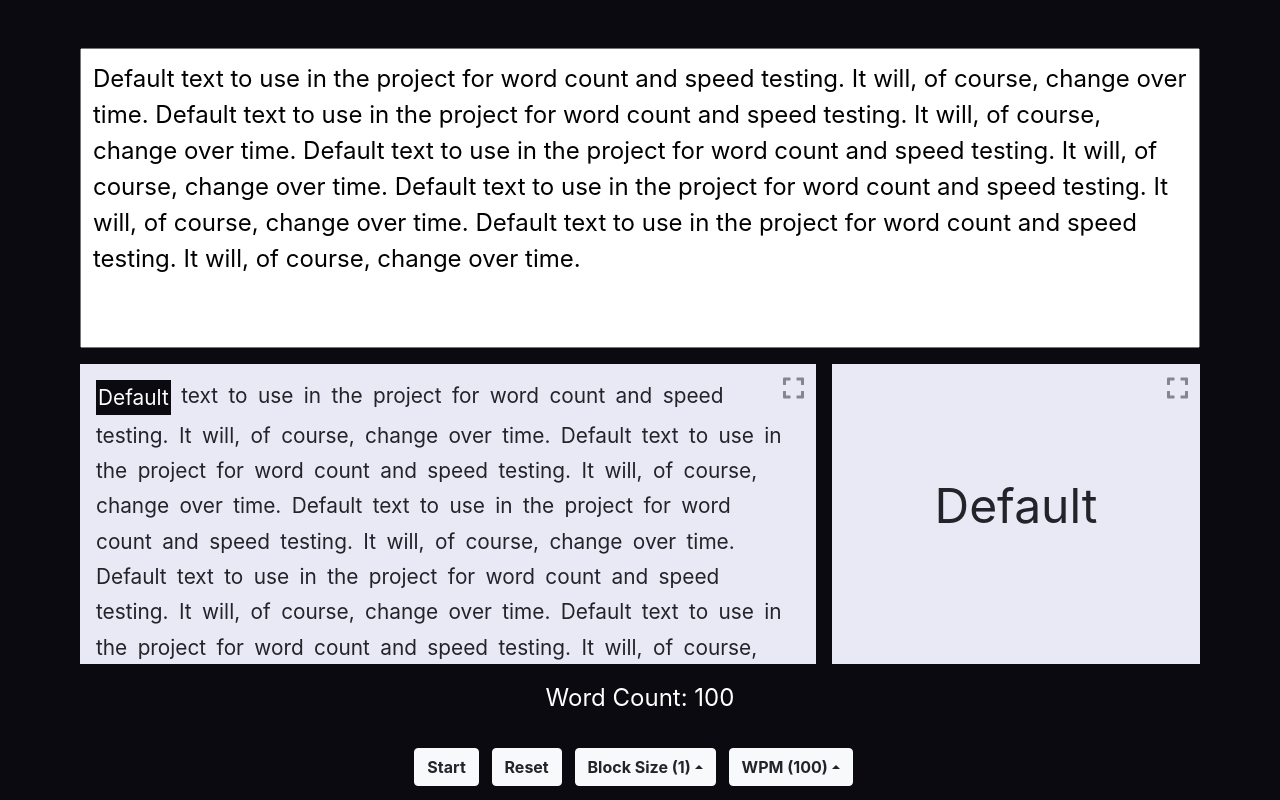
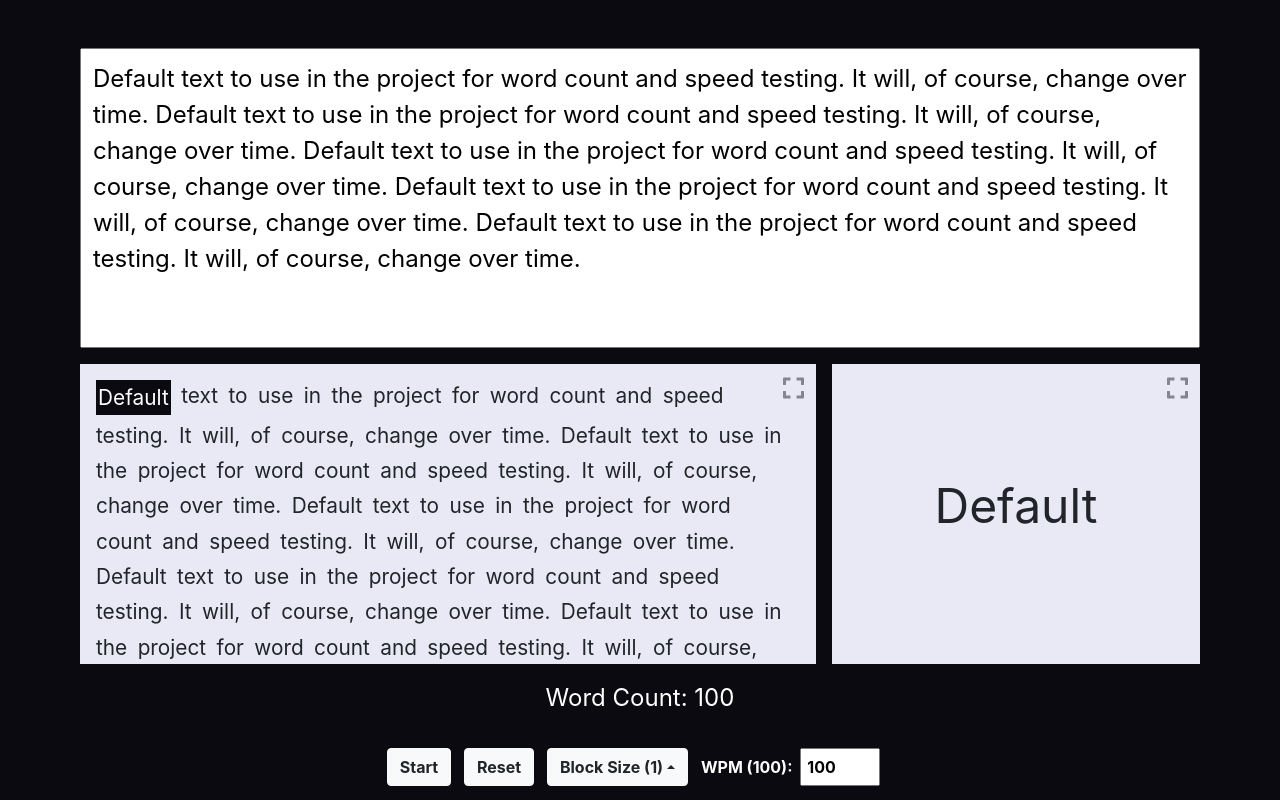
Before and after one commit to andrewg117/SpeedReader, a React (Create React App) app in the folder 3.0/speedreader/: page / in a window 1280 px wide. Built offline with nearby package versions, Linux system fonts and the light colour scheme.

Commit message:
added number input for wpm

```diff
--- a/3.0/speedreader/src/components/DisplayUserInputs.js
+++ b/3.0/speedreader/src/components/DisplayUserInputs.js
@@ -29,8 +29,17 @@ const InputButton = (props) => {
 const ValueInput = (props) => {
   return (
     <>
-      <label>{props.btnText}</label>
-      <input value={props.selector} defaultValue={100}></input>
+      <label for={props.dropdownID}>{props.btnText}:
+        <input
+          id={props.dropdownID}
+          type="number"
+          defaultValue={100}
+          value={props.wordsPerBlock}
+          onChange={props.selector}
+          min={100}
+          max={1000}
+        />
+      </label>
     </>
   );
 }
@@ -100,11 +109,6 @@ const DisplayUserInputs = () => {
         btnText={"Reset"}
       />
 
-      {/* <ValueInput
-        dropdownID="blockDropdown"
-        btnText={`Block Size (${wordsPerBlock})`}
-        selector={blockSizeSelector}
-      /> */}
       <InputDropdown
         dropdownID="blockDropdown"
         readerControl={toggleBlockDropdown}
@@ -114,14 +118,21 @@ const DisplayUserInputs = () => {
         options={blockSizeOptions}
       />
 
-      <InputDropdown
+      <ValueInput
+        dropdownID="wpmDropdown"
+        btnText={`WPM (${wpmSpeed})`}
+        selector={wpmSelector}
+        value={wpmSpeed}
+      />
+
+      {/* <InputDropdown
         dropdownID="wpmDropdown"
         readerControl={toggleWPMDropdown}
         openMenu={wpmMenuOpen}
         btnText={`WPM (${wpmSpeed})`}
         selector={wpmSelector}
         options={wpsSpeedOptions}
-      />
+      /> */}
     </section>
   );
 }
--- a/3.0/speedreader/src/components/UserInput.js
+++ b/3.0/speedreader/src/components/UserInput.js
@@ -104,7 +104,9 @@ export const DropdownSelector = ({ children }) => {
   }
 
   const wpmSelector = (e) => {
-    selectWPM(parseInt(e.target.innerText));
+    if(e.target.value >= 100 && e.target.value <= 1000){
+      selectWPM(e.target.value);
+    }
     pauseReader();
     selectBlock(0);
 
--- a/3.0/speedreader/src/styles.css
+++ b/3.0/speedreader/src/styles.css
@@ -176,6 +176,22 @@ body i {
   margin: 0 .8em .8em 0;
 }
 
+#main-container #input-view label {
+  color: white;
+  font-weight: bold;
+  margin: 0 .8em .8em 0;
+}
+
+#main-container #input-view #wpmDropdown {
+  max-width: 5em;
+  width: -webkit-fit-content;
+  width: -moz-fit-content;
+  width: fit-content;
+  margin-left: .5em;
+  padding: .3em;
+  font-weight: bold;
+}
+
 #main-container .lower {
   position: fixed;
   bottom: 0;
--- a/3.0/speedreader/src/styles.scss
+++ b/3.0/speedreader/src/styles.scss
@@ -149,6 +149,20 @@ body {
       font-weight: bold;
       margin: 0 .8em .8em 0;
     }
+
+    label {
+      color: white;
+      font-weight: bold;
+      margin: 0 .8em .8em 0;
+    }
+
+    #wpmDropdown {
+      max-width: 5em;
+      width: fit-content;
+      margin-left: .5em;
+      padding: .3em;
+      font-weight: bold;
+    }
   }
   .lower {
     position: fixed;
```
Also changed, not shown: 1 other file (tests, documents, lock files or other folders).
